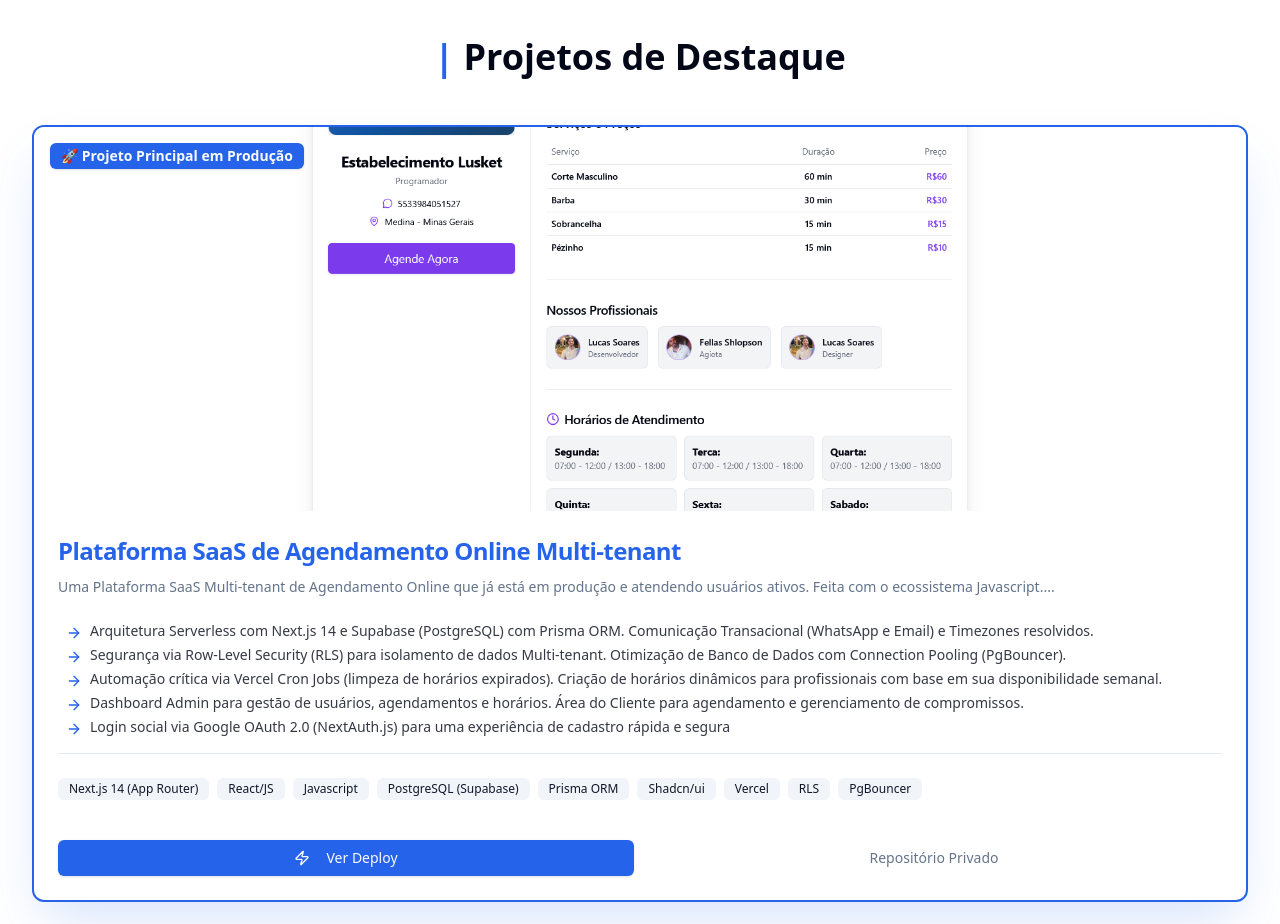
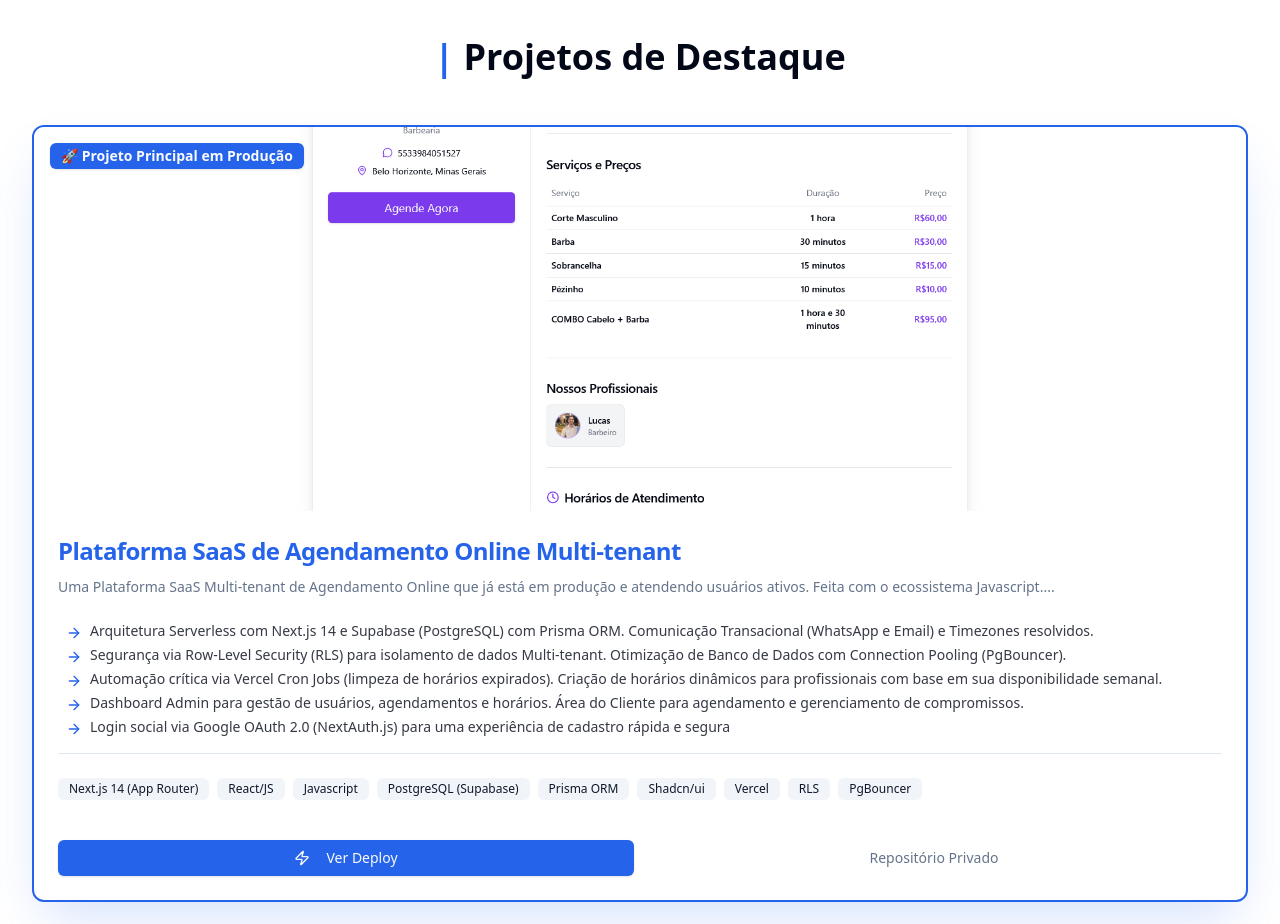
Before and after one commit to Devlusket/portfolio-fullstack-lucas, a Next.js app: page / in a window 1280 px wide. Shown: the part 820-1744 px from the top of the page. Built offline with nearby package versions, Linux system fonts and the light colour scheme.

Commit message:
change project picture

```diff
--- a/src/components/Projects.jsx
+++ b/src/components/Projects.jsx
@@ -26,7 +26,7 @@ export default function Projects() {
         "Dashboard Admin para gestão de usuários, agendamentos e horários. Área do Cliente para agendamento e gerenciamento de compromissos.",
         "Login social via Google OAuth 2.0 (NextAuth.js) para uma experiência de cadastro rápida e segura"
       ],
-      image: "/images/MeusAgendamentosAreaCliente.png", // Imagem de capa
+      image: "/images/MeusAgendamentosBarbearia.png", // Imagem de capa
       liveUrl: "https://meu-agendamento.vercel.app/",
       codeUrl: "Repositório Privado (Propriedade Intelectual)",
       stack: [
@@ -35,7 +35,7 @@ export default function Projects() {
       ],
       highlight: true,
       gallery: [
-          "/images/MeusAgendamentosAreaCliente.png",
+          "/images/MeusAgendamentosBarbearia.png",
           "/images/MeusAgendamentosAreaProfissional.png",
           "/images/MeusAgendamentosAreaAgendamento.png",
       ]
```
Also changed, not shown: public/images/MeusAgendamentosBarbearia.png (added).
